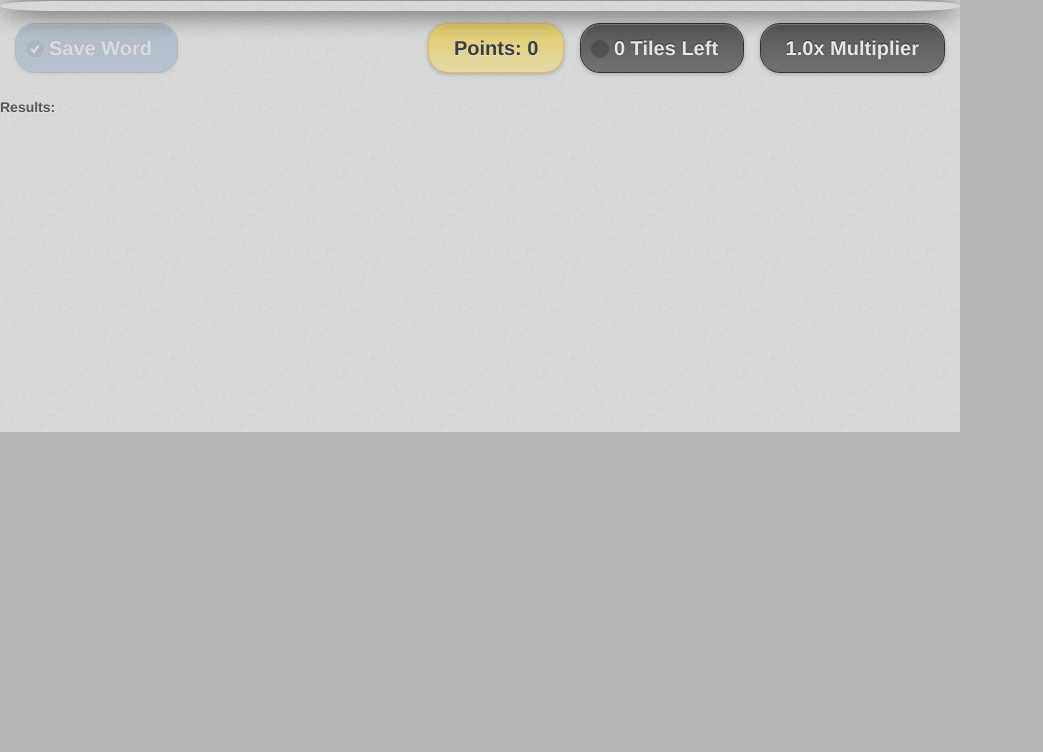
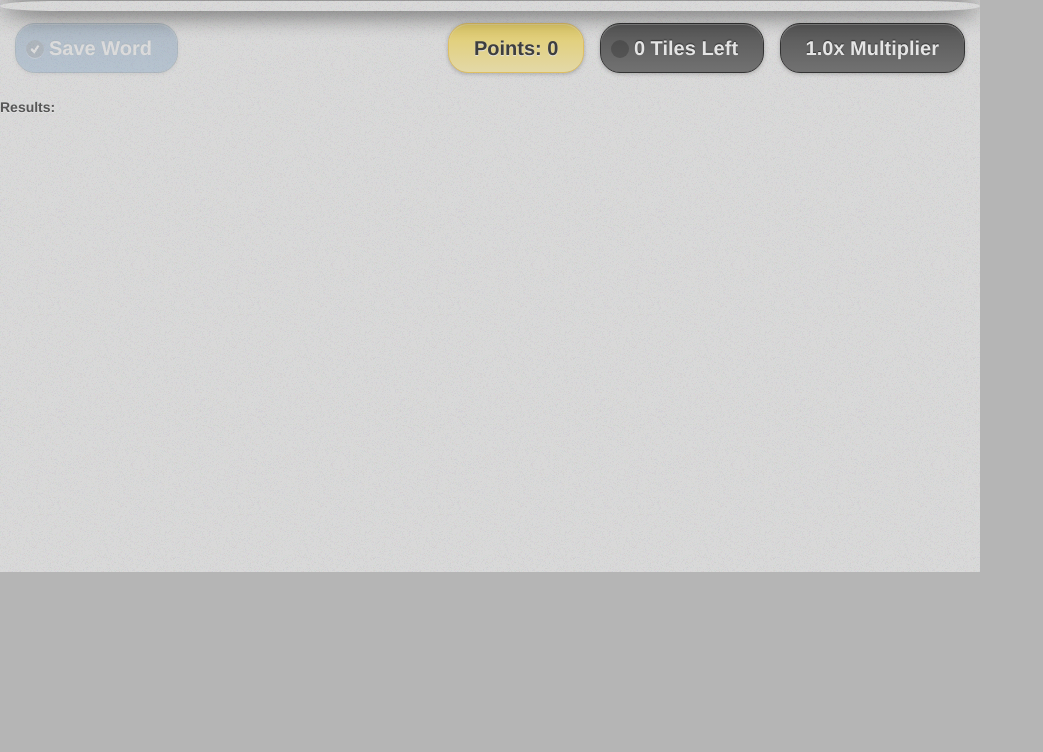
Before and after one commit to jeresig/deepleap, a plain HTML site: page index.html in a window 1280 px wide. Shown: the part 48-800 px from the top of the page, without its empty margins (0-1043 px from the left). Drawn offline with nearby package versions, Linux system fonts and the light colour scheme.

Commit message:
Tweaking the viewport settings for iOS.

```diff
--- a/css/game.css
+++ b/css/game.css
@@ -8,9 +8,9 @@ html, body {
 }
 
 #all {
-	width: 960px;
-	height: 480px;
-	min-height: 480px;
+	width: 980px;
+	height: 620px;
+	min-height: 620px;
 	overflow: hidden;
 	background: #EEE url(../images/texture.png);
 }
@@ -22,7 +22,7 @@ html, body {
 }
 
 #main {
-	width: 960px;
+	width: 980px;
 	padding: 0;
 }
 
--- a/index.html
+++ b/index.html
@@ -2,8 +2,9 @@
 <html class="ui-mobile">
 <head>
 	<title>DeepLeap: The Fast-Paced Time-Wasting Word Game!</title>
-	<meta name="viewport" content="device-width=960, user-scalable=no" />
+	<meta name="viewport" content="height=620, width=980, initial-scale=1.0, max-scale=1.0, user-scalable=no" />
 	<meta name="apple-mobile-web-app-capable" content="yes" />
+	<meta name="apple-mobile-web-app-status-bar-style" content="black" />
 	<link rel="stylesheet" href="http://ajax.googleapis.com/ajax/libs/jqueryui/1.8.9/themes/redmond/jquery-ui.css"/>
 	<link rel="stylesheet" href="css/jquery.mobile-1.0a3.css"/>
 	<link rel="stylesheet" href="css/game.css"/>
```
